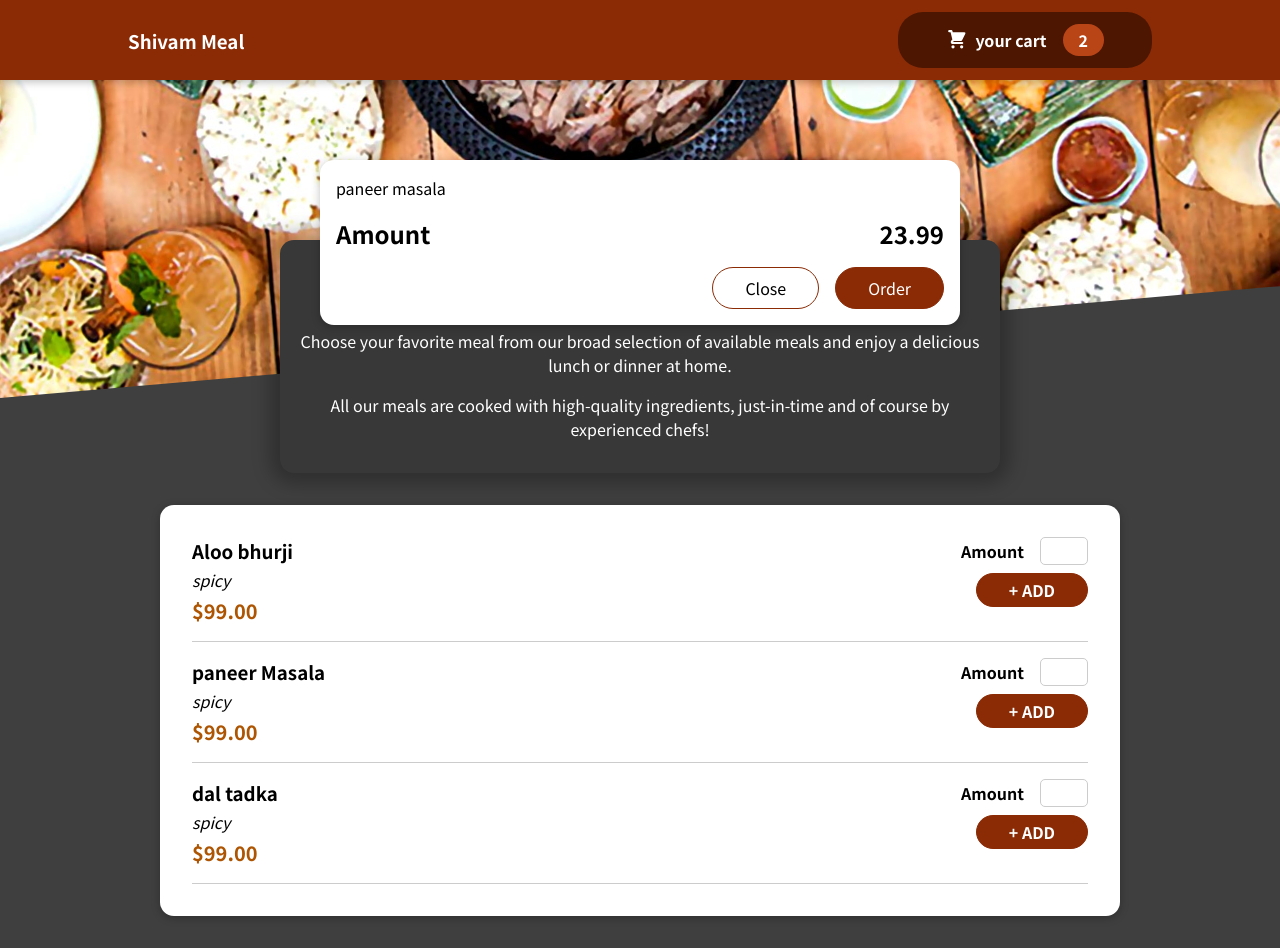
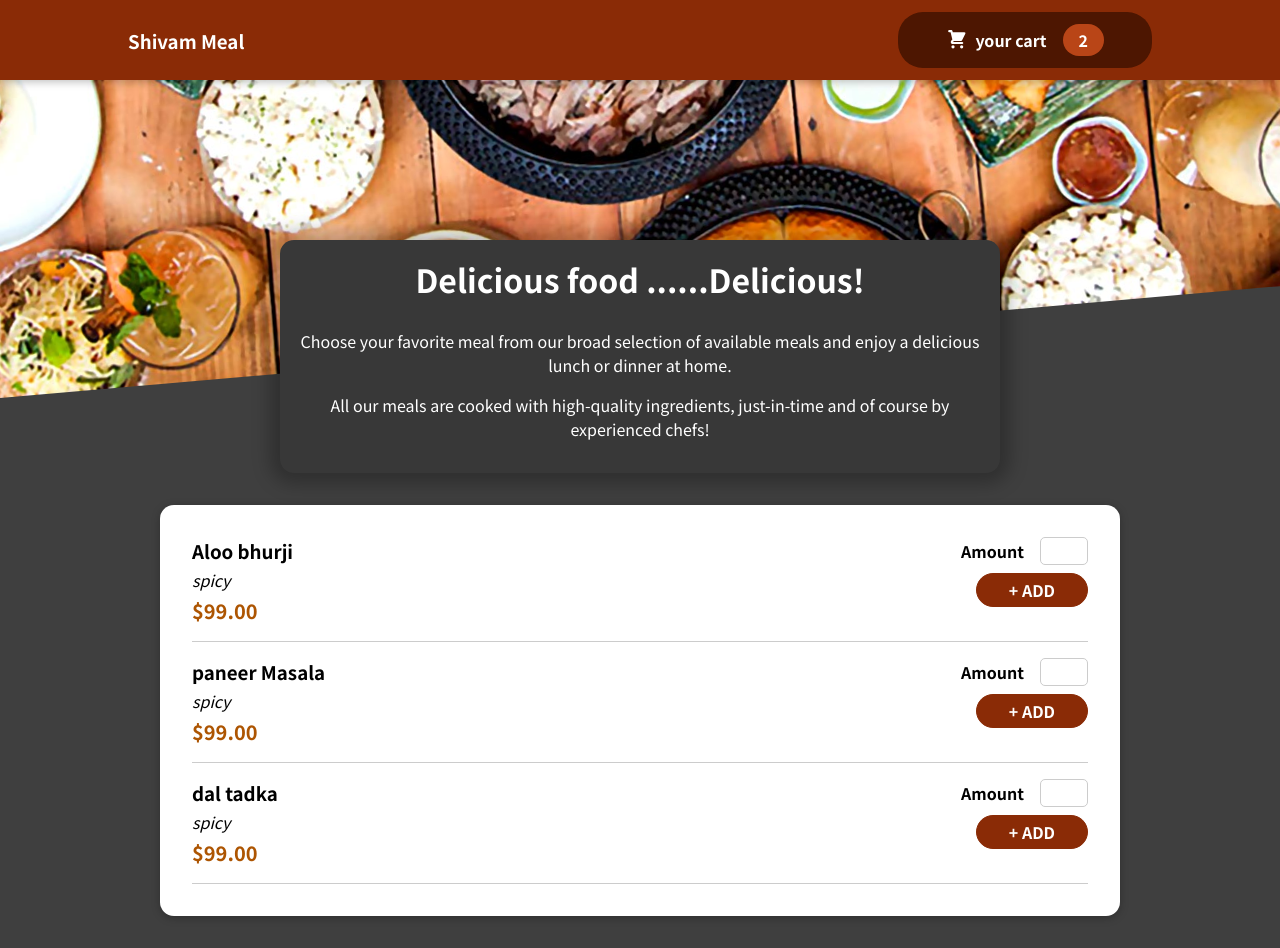
Before and after one commit to shivam5676/foodorderapp, a React (Create React App) app: page / in a window 1280 px wide. Built offline with nearby package versions, Linux system fonts and the light colour scheme.

Commit message:
cart opening and closing button functionality added

```diff
--- a/src/App.js
+++ b/src/App.js
@@ -1,12 +1,22 @@
 import Header from "./Components/Layout/Header";
 import MealList from "./Components/Meals/MealList";
 import MealSummary from "./Components/Meals/MealSummary";
-import Cart from "./Components/Cart/Cart"
+import Cart from "./Components/Cart/Cart";
+import { useState } from "react";
+
 function App() {
+  const [Cartisvalid, setCartisvalid] = useState(false);
+  const CallCart = () => {
+    setCartisvalid(true);
+
+  };
+  const closeCartHandler = () => {
+    setCartisvalid(false);
+  };
   return (
     <div>
-      <Cart></Cart>
-      <Header></Header>
+      {Cartisvalid ? <Cart onClose={closeCartHandler}></Cart> : ""}
+      <Header onCartShow={CallCart}></Header>
       <MealList></MealList>
     </div>
   );
--- a/src/Components/Cart/Cart.js
+++ b/src/Components/Cart/Cart.js
@@ -1,6 +1,13 @@
+import { useState } from "react";
 import Modal from "../UI/Modal";
 import classes from "./Cart.module.css";
-const Cart = () => {
+const Cart = (props) => {
+
+
+  const CartHandler=()=>{
+
+props.onClose();
+  }
   const Cartitems = (
     <ul className={classes["cart-items"]}>
       {[
@@ -12,18 +19,18 @@ const Cart = () => {
           price: 12.99,
         },
       ].map((items) => (
-        <li>{items.food}</li>
+        <li key={items.id}>{items.food}</li>
       ))}
     </ul>
   );
   return (
-    <Modal>{Cartitems}
+    <Modal onClose={props.onClose}>{Cartitems}
       <div className={classes.total}>
         <span>Amount</span>
         <span>23.99</span>
       </div>
       <div className={classes.actions}>
-        <button className={classes["button__alt"]}>Close</button>
+        <button className={classes["button__alt"] } onClick={CartHandler}>Close</button>
         <button className={classes.button}>Order</button>
       </div></Modal>
 
--- a/src/Components/Layout/Header.js
+++ b/src/Components/Layout/Header.js
@@ -1,14 +1,21 @@
-import { Fragment } from "react";
+import { Fragment, useState } from "react";
 import mealsimage from "../../Assests/Meal.jpg";
 import classes from "./Header.module.css";
 import HeaderCartButton from "./HeaderCartButton";
 import MealSummary from "../Meals/MealSummary";
-const Header = () => {
+const Header = (props) => {
+
+
+ const CartHandler=()=>{
+
+
+  props.onCartShow();
+ }
   return (
     <Fragment>
       <header className={classes.header}>
         <h3>Shivam Meal</h3>
-        <HeaderCartButton></HeaderCartButton>
+        <HeaderCartButton onClick={CartHandler}></HeaderCartButton>
       </header>
       <div className={classes["main-image"]}>
         <img src={mealsimage}></img>
--- a/src/Components/Layout/HeaderCartButton.js
+++ b/src/Components/Layout/HeaderCartButton.js
@@ -2,7 +2,7 @@ import CartIcon from "../Cart/CartIcon";
 import classes from "../Layout/HeaderCartButton.module.css"
 const HeaderCartButton = (props) => {
   return (
-    <button className={classes.button}>
+    <button className={classes.button} onClick={props.onClick}>
       <span className={classes.icon}>
         <CartIcon/>
       </span>
--- a/src/Components/UI/Modal.js
+++ b/src/Components/UI/Modal.js
@@ -1,10 +1,9 @@
 import { Fragment } from "react";
 import classes from "../UI/Modal.module.css";
-import ReactDOM  from "react-dom";
+import ReactDOM from "react-dom";
 
 const BackDrop = (props) => {
-  return;
-  <div className={classes.backdrop}></div>;
+  return <div className={classes.backdrop} onClick={props.onClose}></div>;
 };
 const ModalOverlay = (props) => {
   return (
@@ -15,10 +14,10 @@ const ModalOverlay = (props) => {
 };
 //we can create both files in sepereatye folder like other component but they are not too large coded file thats why we added them here
 const portalElement = document.getElementById("overlays");
-const Modal =(props) => {
+const Modal = (props) => {
   return (
     <Fragment>
-      {ReactDOM.createPortal(<BackDrop></BackDrop>, portalElement)}
+      {ReactDOM.createPortal(<BackDrop onClose={props.onClose}></BackDrop>, portalElement)}
       {ReactDOM.createPortal(
         <ModalOverlay>{props.children}</ModalOverlay>,
         portalElement
@@ -28,4 +27,4 @@ const Modal =(props) => {
     </Fragment>
   );
 };
-export default Modal
+export default Modal;
```
